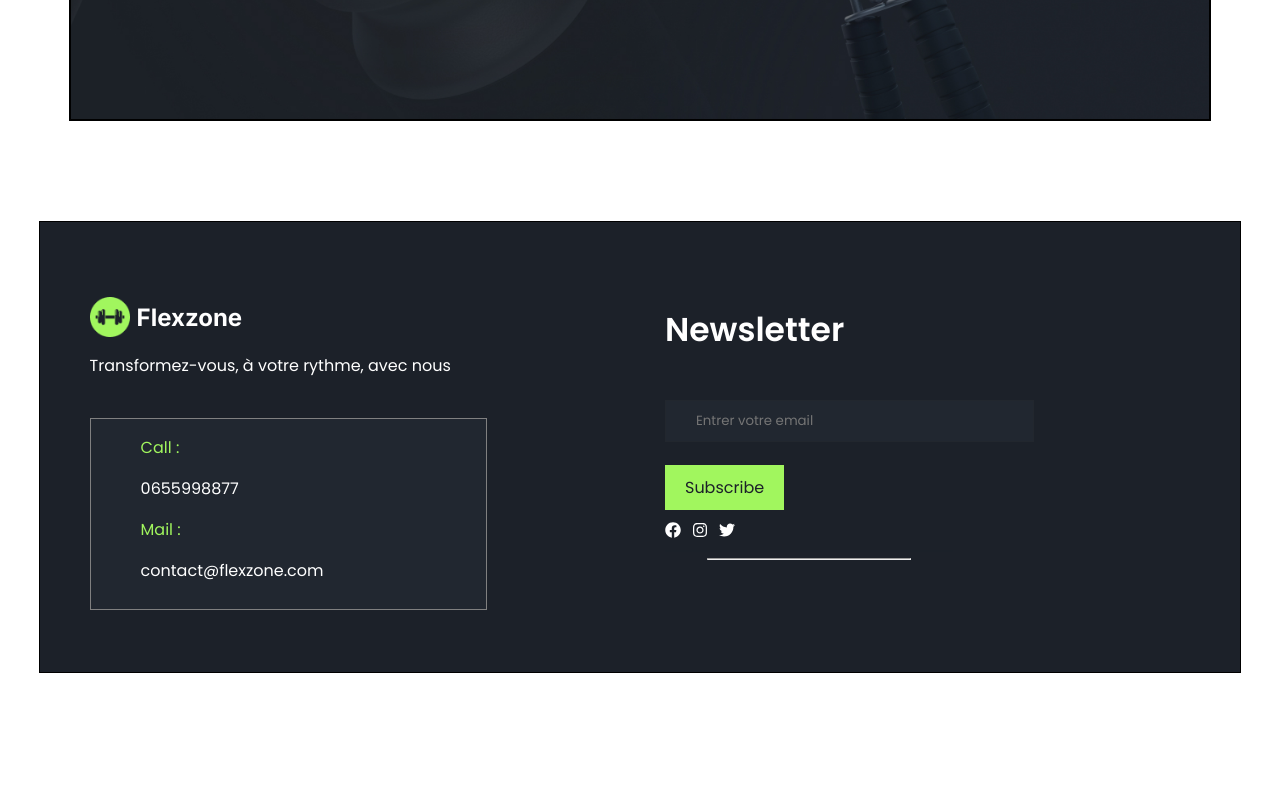
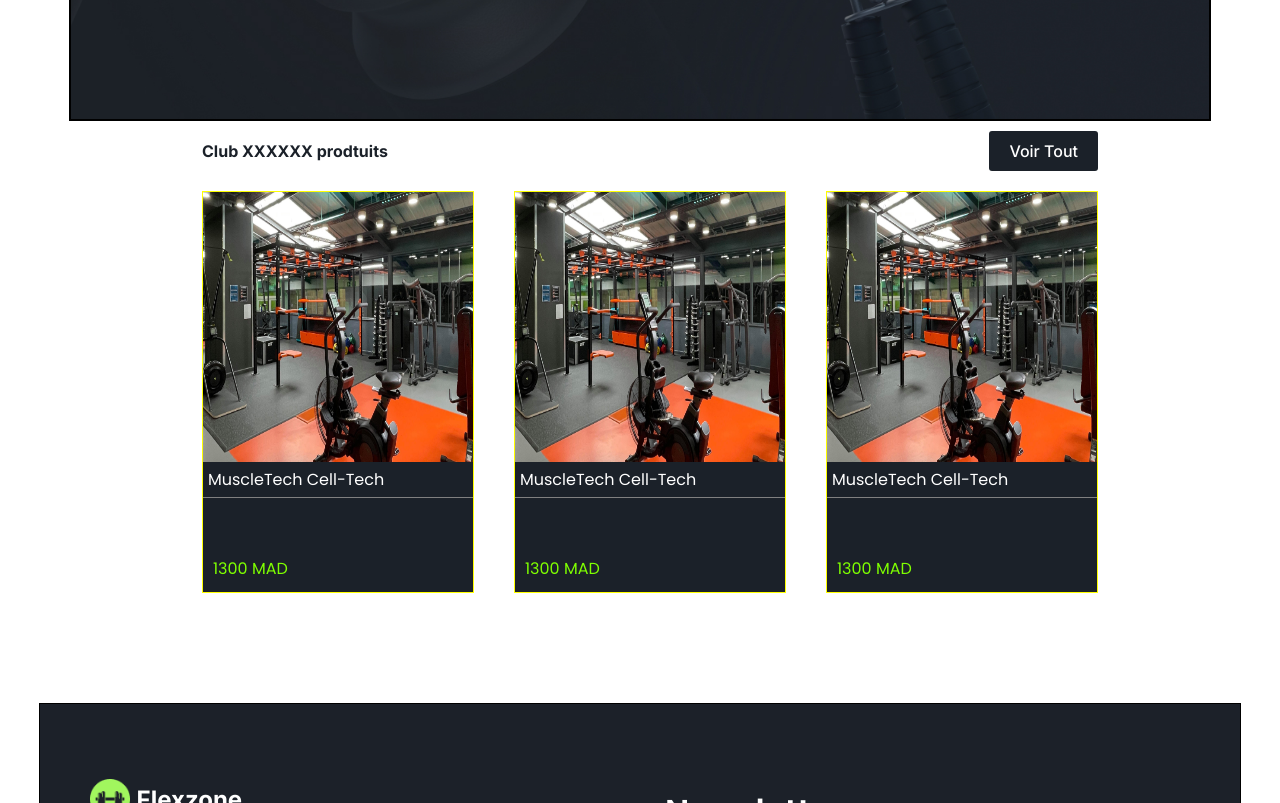
Before and after one commit to chanka1021/FlexZone, a React (Create React App) app: page /Store in a window 1280 px wide. Shown: the part 420-1223 px from the top of the page. Before the commit the page ends 1101 px from the top, so only its background shows below. Built offline with nearby package versions, Linux system fonts and the light colour scheme.

Commit message:
product & store

```diff
--- a/src/App.js
+++ b/src/App.js
@@ -10,6 +10,7 @@
 import SignUp from "./pages/Signup";
 import Club from "./pages/Club";
 import Dashboard from "./pages/Dashboard";
+import Product from "./pages/Product";
 
 
 function App() {
@@ -26,6 +27,8 @@
         <Route path="/signup" element={<SignUp />} />
         <Route path="/club" element={<Club />} />
         <Route path="/dashboard" element={<Dashboard />} />
+        <Route path="/product" element={<Product />} />
+
 
 
 
--- /dev/null
+++ b/src/components/ClubProducts.js
@@ -0,0 +1,21 @@
+import React from 'react'
+import ProductCard from './ProductCard'
+
+function ClubProducts() {
+  return (
+    <div className='ClubProducts'>
+      <div className='ClubTitle-btn'>
+        <a>Club XXXXXX prodtuits</a>
+        <div className='seeAllProductsBTN'> Voir Tout </div>
+      </div>
+      <div className='ProductsCardContainer'>
+        <ProductCard/>
+        <ProductCard/>
+        <ProductCard/>
+
+      </div>
+    </div>
+  )
+}
+
+export default ClubProducts
--- /dev/null
+++ b/src/components/ProductCard.js
@@ -0,0 +1,15 @@
+import React from 'react'
+import img from '../assets/gym.jpg'
+function ProductCard() {
+  return (
+    <div className='PCardContainer'>
+        <img src={img} />
+        <div className='P-infos'>
+            <div className='P-name'>MuscleTech Cell-Tech</div>
+            <a className='P-price'>1300 MAD</a>
+        </div>
+    </div>
+  )
+}
+
+export default ProductCard
--- /dev/null
+++ b/src/components/styles/Product.css
@@ -0,0 +1,47 @@
+.ProductContainer{
+    padding: 0 150px;
+    display: flex;
+    flex-direction: column;
+    margin-top: 100px;
+}
+.img-infos{
+    display: flex;
+    justify-content: space-between;
+}
+.productInfos{
+    width: 50%;
+}
+.img-infos img {
+height: 40vh;
+width: 40vh;
+object-fit: cover;
+border-radius: 15px;
+}
+.productInfos p {
+    margin-top: 55px;
+}
+
+.product-desc{
+    margin-top: 70px;
+}
+.BuyThis{
+    background-color: chartreuse;
+    color: black;
+    padding: 5px 15px;
+    margin: auto;
+    width: fit-content;
+    border-radius: 20px;
+    cursor: pointer;
+    margin-top: 20px;
+}
+@media (max-width:480px){
+    .img-infos{
+        flex-direction: column;
+    }
+    .ProductContainer{
+        padding: 5px;
+    }
+    .productInfos{
+        width: 100%;
+    }
+}
--- /dev/null
+++ b/src/components/styles/Store.css
@@ -0,0 +1,71 @@
+.StoreContainer {
+    width: 70vw;
+    padding: 0 150px;
+    height: fit-content;
+    margin: auto;
+}
+
+.ClubProducts {
+    height: fit-content;
+    padding: 10px;
+    flex-direction: column;
+    width: 100%;
+}
+
+.ClubTitle-btn {
+    display: flex;
+    justify-content: space-between;
+    align-items: center;
+    cursor: pointer;
+}
+
+.ClubTitle-btn a {
+    color: #1B2129;
+    font-weight: bold;
+    font-family: 'Inter', sans-serif;
+}
+
+.seeAllProductsBTN {
+    background-color: #1B2129;
+    color: white;
+    font-family: 'Inter', sans-serif;
+    padding: 10px 20px;
+    border-radius: 3px;
+    width: fit-content;
+}
+
+.ProductsCardContainer {
+    display: flex;
+    justify-content: space-between;
+    margin-top: 20px;
+}
+
+.PCardContainer img {
+    width:100%;
+    height: 270px;
+}
+
+.PCardContainer {
+    height: 400px;
+    width: 270px;
+    border: 1px solid yellow;
+    display: flex;
+    flex-direction: column;
+}
+
+.P-infos{
+    background-color: #1B2129;
+    color: #fff;
+    height: 130px;
+    position: relative;
+}
+.P-name{
+    padding: 5px;
+    border-bottom: 1px solid grey;
+}
+.P-price{
+    padding: 10px;
+    color: chartreuse;
+    position: absolute;
+    bottom: 1px;
+}
--- a/src/components/styles/UsersGym.css
+++ b/src/components/styles/UsersGym.css
@@ -79,12 +79,12 @@
     font-weight: bold;
 }
 .UG-devider div a{
- font-style: italic;
  font-weight: normal;
+ color: rgb(27, 27, 27);
 }
 
 .P-downloadapp{
-    color: grey;
+    color: rgb(238, 103, 103);
     font-size: 13px;
 }
 .P-downloadapp a {
--- a/src/pages/Dashboard.jsx
+++ b/src/pages/Dashboard.jsx
@@ -26,7 +26,6 @@
 
   const UserNavItems = [
     { id: 'Aperçu', icon: <MdOutlineDashboard />, text: 'Aperçu' ,component : <UserOverView/> },
-    { id: 'calendar', icon: <IoCalendarOutline />, text: 'Calendrier'  },
     { id: 'club', icon: <GiGymBag />, text: 'Club', component : <UsersGym/>},
     { id: 'achats', icon: <MdOutlineProductionQuantityLimits />, text: 'Achats' },
   ]
--- /dev/null
+++ b/src/pages/Product.jsx
@@ -0,0 +1,32 @@
+import React from 'react'
+import '../components/styles/Product.css'
+import img from '../assets/gym.jpg'
+function Product() {
+    return (
+        <div className='ProductContainer'>
+            <div className='img-infos'>
+                <img src={img} />
+                <div className='productInfos' >
+                    <h2>MuscleTech Cell-Tech</h2>
+                    <p>
+                        A MuscleTech Product
+                        Hardcore Creatine Formula Designed to Help Increase Mass*
+                        10g creatine per 2 scoop serving
+                        Research backed + carb muscle builder
+                        200mg ALA to support energy levels
+                        5g amino + BCAA matrix
+                    </p>
+                </div>
+            </div>
+
+            <div className='product-desc'>
+                On the other hand, we denounce with righteous indignation and dislike men who are so beguiled and demoralized by the charms of pleasure of the moment, so blinded by desire, that they cannot foresee the pain and trouble that are bound to ensue; and equal blame belongs to those who fail in their duty through weakness of will, which is the same as saying through shrinking from toil and pain. These cases are perfectly simple and easy to distinguish. In a free hour, when our power of choice is untrammelled and when nothing prevents our being able to do what we like best, every pleasure is to be welcomed and every pain avoided. But in certain circumstances and owing to the claims of duty or the obligations of business it will frequently occur that pleasures have to be repudiated and annoyances accepted. The wise man therefore always holds in these matters to this principle of selection: he rejects pleasures to secure other greater pleasures, or else he endures pains to avoid worse pains
+                </div>
+                <div className='BuyThis'>
+                Acheter maintenant
+                </div>
+        </div>
+    )
+}
+
+export default Product
--- a/src/pages/Store.jsx
+++ b/src/pages/Store.jsx
@@ -1,11 +1,15 @@
 import React from 'react'
 import SectionTitle from '../components/SectionTitle'
 import img from '../assets/sec2.jpg'
-
+import '../components/styles/Store.css'
+import ClubProducts from '../components/ClubProducts'
 function Store() {
   return (
    <>
     <SectionTitle title="E-botique" img={img}/>
+    <div className='StoreContainer'>
+      <ClubProducts/>
+    </div>
   </>
   )
 }
```
